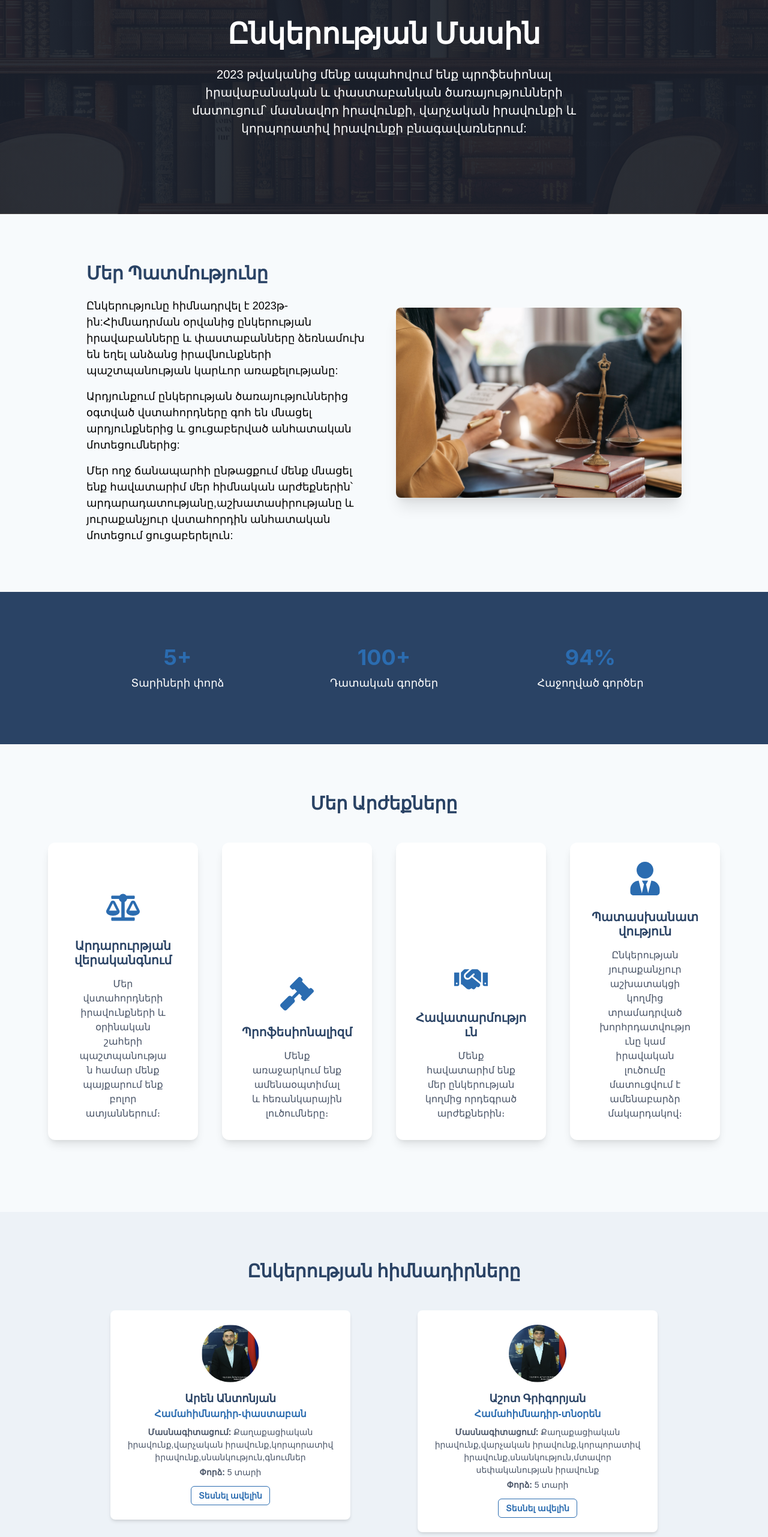
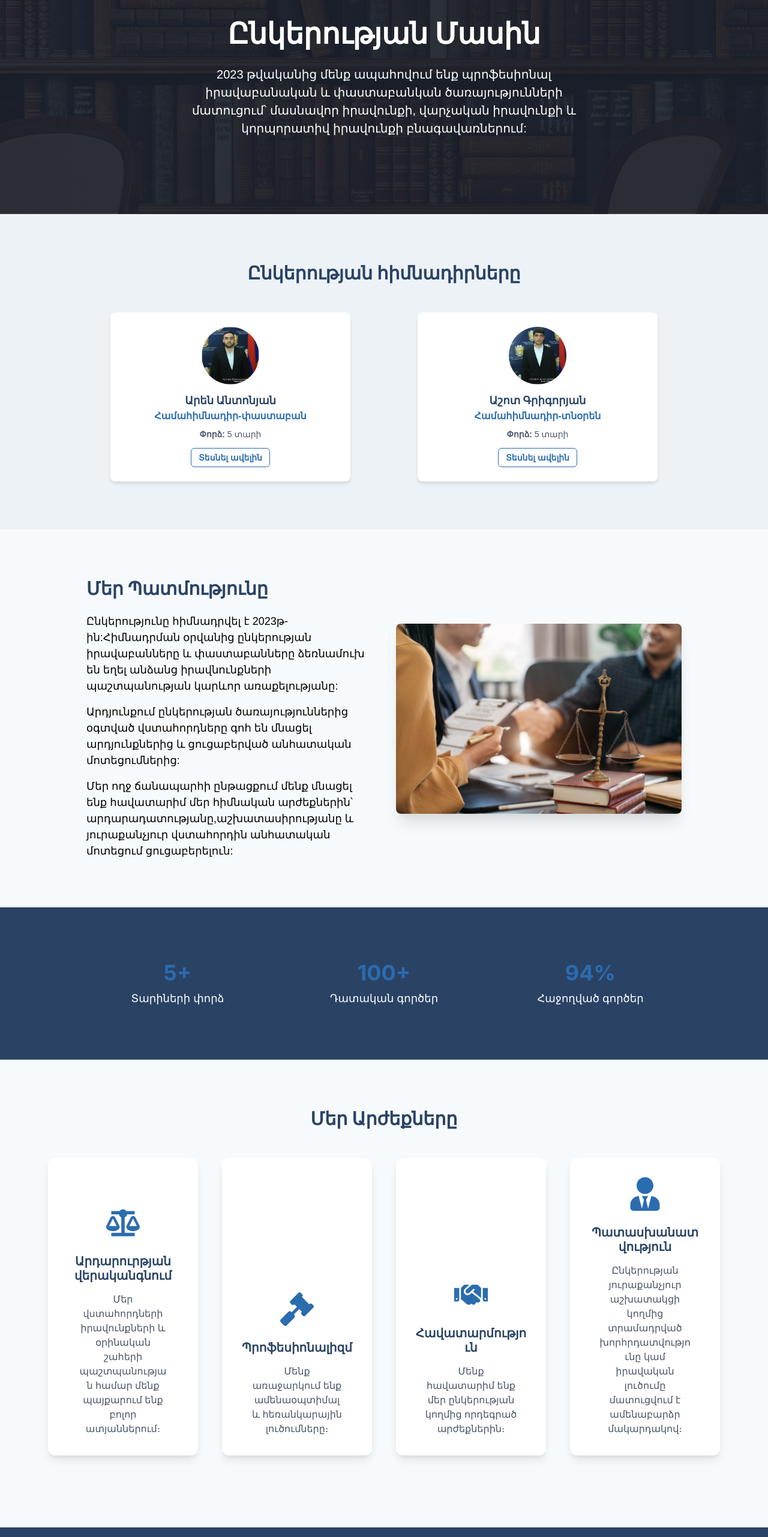
Before and after one commit to harxachikyan/LegalFront, a React (Create React App) app: page /about in a window 1280 px wide. Shown: the part 234-2797 px from the top of the page at 60% size. Built offline with nearby package versions, Linux system fonts and the light colour scheme.

Commit message:
changes AboutPage

```diff
--- a/src/components/modals/HeroCarousel.jsx
+++ b/src/components/modals/HeroCarousel.jsx
@@ -45,6 +45,23 @@ const HeroCarousel = () => {
             // Responsive height
             height={{ base: "300px", sm: "350px", md: "450px", lg: "550px", xl: "600px" }}
             overflow="hidden"
+            sx={{
+                '.slick-dots': {
+                    bottom: '20px',
+                    '@media screen and (max-width: 768px)': {
+                        bottom: '0px',
+                    },
+                },
+                '.slick-dots li button': {
+                    width: '12px',
+                    height: '12px',
+                    borderRadius: '50%',
+                    backgroundColor: 'rgba(255, 255, 255, 0.5)',
+                },
+                '.slick-dots .slick-active button': {
+                    backgroundColor: '#ffffff',
+                },
+            }}
         >
             <Slider {...sliderSettings}>
                 {carouselItems.map((item, index) => (
--- a/src/pages/about-page/AboutPage.jsx
+++ b/src/pages/about-page/AboutPage.jsx
@@ -112,7 +112,60 @@ const AboutPage = () => {
                     </MotionBox>
                 </Container>
             </Box>
+            <Box bg="gray.100" py={{ base: 12, md: 20 }}>
+                <Container maxW={{ base: "90%", md: "container.lg" }}>
+                    <Heading
+                        as="h2"
+                        fontSize={{ base: "xl", md: "2xl", lg: "3xl" }}
+                        mb={{ base: 8, md: 12 }}
+                        textAlign="center"
+                        color="blue.800"
+                    >
+                        Ընկերության հիմնադիրները
+                    </Heading>
+                    <SimpleGrid columns={{ base: 1, sm: 2, md: 2 }} spacing={8} justifyContent="center">
+                        {teamMembers.map((member, index) => (
+                            <Box key={index}>
+                                <MotionBox
+                                    initial={{ opacity: 0, y: 20 }}
+                                    whileInView={{ opacity: 1, y: 0 }}
+                                    viewport={{ once: true }}
+                                    transition={{ duration: 0.5, delay: index * 0.1 }}
+                                    bg="white"
+                                    p={6}
+                                    borderRadius="lg"
+                                    boxShadow="md"
+                                    textAlign="center"
+                                    _hover={{ boxShadow: "xl", transform: "translateY(-5px)" }}
+                                    transition="all 0.3s ease"
+                                    maxW="400px"
+                                    mx="auto"
+                                >
+                                    <Avatar size="xl" name={member.name} mb={4} src={member.photo} />
+                                    <Heading as="h3" fontSize="lg" mb={1} color="blue.800">{member.name}</Heading>
+                                    <Text fontWeight="bold" color="blue.600" mb={2}>{member.role}</Text>
 
+                                    <Text fontSize="sm" color="gray.600"><strong>Փորձ:</strong> {member.experience}</Text>
+                                    <Button
+                                        mt={3}
+                                        size="sm"
+                                        colorScheme="blue"
+                                        variant="outline"
+                                        onClick={() => {
+                                            setSelectedMemberIndex(index);
+                                            onOpen();
+                                        }}
+                                    >
+                                        Տեսնել ավելին
+                                    </Button>
+                                </MotionBox>
+                            </Box>
+                        ))}
+
+                        <ExperienceModal isOpen={isOpen} onClose={onClose} member={selectedMember} />
+                    </SimpleGrid>
+                </Container>
+            </Box>
             <Container maxW={{ base: "90%", md: "container.lg" }} py={{ base: 12, md: 20 }}>
                 <SimpleGrid
                     columns={{ base: 1, md: 2 }}
@@ -201,7 +254,7 @@ const AboutPage = () => {
                                     mb={{ base: 1, md: 2 }}
                                     color="blue.600"
                                     sx={{ transition: "all 0.3s ease" }}
-                                    _hover={{ color: "blue.500" }}
+                                    _hover={{ color: "black" }}
                                 >
                                     {stat.value}
                                 </Heading>
@@ -209,7 +262,7 @@ const AboutPage = () => {
                                     fontSize={{ base: "sm", md: "lg" }}
                                     fontWeight="medium"
                                     color="white.600"
-                                    _hover={{ color: "blue.400" }}
+                                    _hover={{ color: "black" }}
                                 >
                                     {stat.label}
                                 </Text>
@@ -285,60 +338,7 @@ const AboutPage = () => {
                 </SimpleGrid>
             </Container>
 
-            <Box bg="gray.100" py={{ base: 12, md: 20 }}>
-                <Container maxW={{ base: "90%", md: "container.lg" }}>
-                    <Heading
-                        as="h2"
-                        fontSize={{ base: "xl", md: "2xl", lg: "3xl" }}
-                        mb={{ base: 8, md: 12 }}
-                        textAlign="center"
-                        color="blue.800"
-                    >
-                        Ընկերության հիմնադիրները
-                    </Heading>
-                    <SimpleGrid columns={{ base: 1, sm: 2, md: 2 }} spacing={8} justifyContent="center">
-                        {teamMembers.map((member, index) => (
-                            <Box key={index}>
-                                <MotionBox
-                                    initial={{ opacity: 0, y: 20 }}
-                                    whileInView={{ opacity: 1, y: 0 }}
-                                    viewport={{ once: true }}
-                                    transition={{ duration: 0.5, delay: index * 0.1 }}
-                                    bg="white"
-                                    p={6}
-                                    borderRadius="lg"
-                                    boxShadow="md"
-                                    textAlign="center"
-                                    _hover={{ boxShadow: "xl", transform: "translateY(-5px)" }}
-                                    transition="all 0.3s ease"
-                                    maxW="400px"
-                                    mx="auto"
-                                >
-                                    <Avatar size="xl" name={member.name} mb={4} src={member.photo} />
-                                    <Heading as="h3" fontSize="lg" mb={1} color="blue.800">{member.name}</Heading>
-                                    <Text fontWeight="bold" color="blue.600" mb={2}>{member.role}</Text>
-                                    <Text fontSize="sm" color="gray.600" mb={1}><strong>Մասնագիտացում:</strong> {member.specialization}</Text>
-                                    <Text fontSize="sm" color="gray.600"><strong>Փորձ:</strong> {member.experience}</Text>
-                                    <Button
-                                        mt={3}
-                                        size="sm"
-                                        colorScheme="blue"
-                                        variant="outline"
-                                        onClick={() => {
-                                            setSelectedMemberIndex(index);
-                                            onOpen();
-                                        }}
-                                    >
-                                        Տեսնել ավելին
-                                    </Button>
-                                </MotionBox>
-                            </Box>
-                        ))}
 
-                        <ExperienceModal isOpen={isOpen} onClose={onClose} member={selectedMember} />
-                    </SimpleGrid>
-                </Container>
-            </Box>
 
             <Box bg="blue.800" color="white" py={{ base: 12, md: 20 }}>
                 <Container maxW={{ base: "90%", md: "container.lg" }} textAlign="center">
--- a/src/pages/home-page/HomePage.jsx
+++ b/src/pages/home-page/HomePage.jsx
@@ -26,7 +26,7 @@ import Testimonials from "../../components/modals/Testmonials";
 import HeroCarousel from "../../components/modals/HeroCarousel";
 import Acrostic from "../../components/modals/Acrostic";
 import Marquee from "../../components/modals/Marquee";
-import GerbIcon from "../../assets/images/gerb.png";
+import icon from "../../assets/images/legalLogo.jpg";
 import { motion } from "framer-motion";
 
 const MotionBox = motion(Box);
@@ -67,11 +67,11 @@ const HomePage = () => {
             </MotionBox>
 
             <Marquee
-                icon={GerbIcon}
+                icon={icon}
                 title="Ձեր Իրավունքի պաշտպանությունը մեր առաքելությունն է։"
                 subtitle=""
                 bgColor="#1a365d"
-                speed={20}
+                speed={10}
                 py={{ base: 4, md: 6 }}
                 fontSize={{ base: "sm", md: "md" }}
             />
@@ -185,15 +185,7 @@ const HomePage = () => {
                             <Heading mb={6} fontSize={{ base: "xl", md: "2xl", lg: "3xl" }} fontStyle="italic" color="gray.800">
                                 Ինչու՞ ընտրել մեզ
                             </Heading>
-                            <Text
-                                mb={6}
-                                fontSize={{ base: "sm", md: "md" }}
-                                fontStyle="italic"
-                                color="gray.600"
-                                lineHeight="tall"
-                            >
-                                :
-                            </Text>
+
                             <Button
                                 bg="#187bc0"
                                 color="white"
--- a/src/pages/works-page/WorksPage.jsx
+++ b/src/pages/works-page/WorksPage.jsx
@@ -7,12 +7,13 @@ import {
     SlideFade, // SlideFade is not directly used in the provided code, but kept if you intend to use it.
     useColorModeValue // useColorModeValue is not directly used, but kept if you intend to use it.
 } from '@chakra-ui/react';
-import { useState } from 'react';
+import React, { useState } from 'react';
 import RecentCases from '../../components/modals/RecentCases';
 import CaseModal from '../../components/modals/CaseModal'; //
 import GerbIcon from '../../assets/images/gerb.png'
 import Marquee from "../../components/modals/Marquee";
 import {motion} from "framer-motion";
+import icon from "../../assets/images/legalLogo.jpg";
 
 const WorksPage = () => {
     const { isOpen, onOpen, onClose } = useDisclosure();
@@ -83,14 +84,14 @@ const WorksPage = () => {
         <Box>
 
             <Marquee
-                icon={GerbIcon}
+                icon={icon}
                 title="Ձեր Իրավունքի պաշտպանությունը մեր առաքելությունն է։"
                 subtitle=""
                 bgColor="#1a365d"
-                speed={20}
-
+                speed={10}
+                py={{ base: 4, md: 6 }}
+                fontSize={{ base: "sm", md: "md" }}
             />
-
                 <MotionBox
                     initial={{ opacity: 0, y: 20 }}
                     animate={{ opacity: 1, y: 0 }}
```
